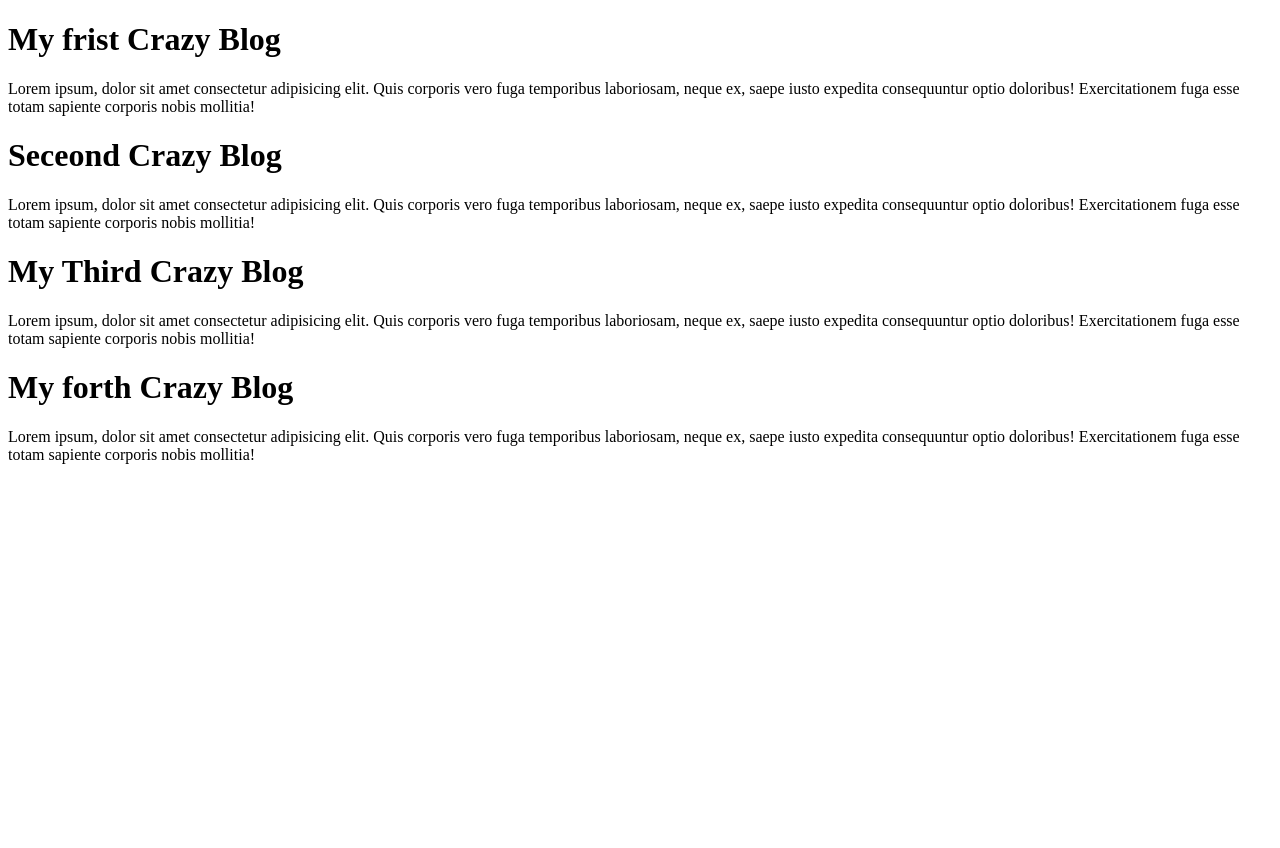
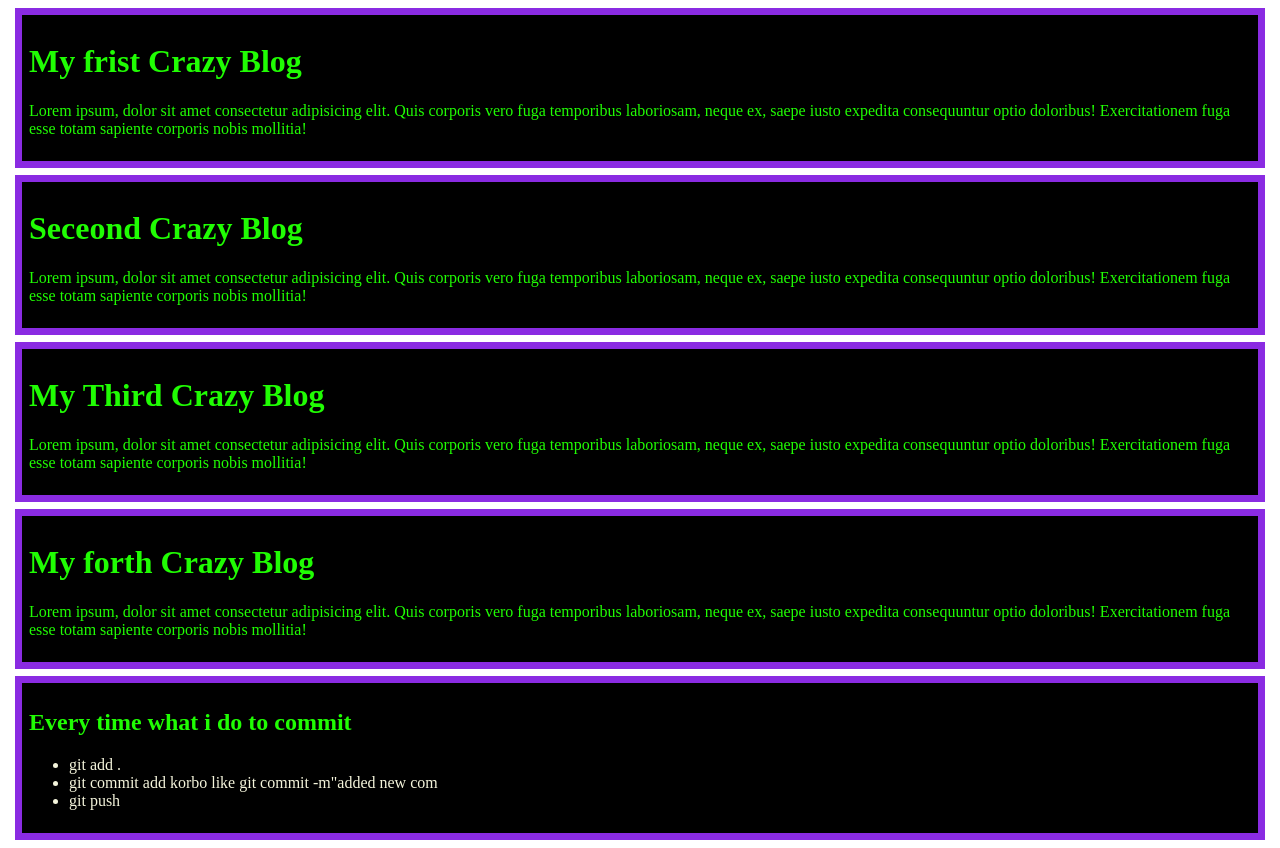
Before and after one commit to mahsanahsan/my-crazy-website, a plain HTML site: page index.html in a window 1280 px wide. Before the commit the page ends 800 px from the top, so only its background shows below. Drawn offline with Linux system fonts and the light colour scheme.

Commit message:
added a list of git commit

```diff
--- a/index.html
+++ b/index.html
@@ -3,7 +3,8 @@
 <head>
     <meta charset="UTF-8">
     <meta name="viewport" content="width=device-width, initial-scale=1.0">
-    <title>Document</title>
+    <title>My Crazy Website</title>
+    <link rel="stylesheet" href="styles/blog.css">
 </head>
 <body>
     <div>
@@ -22,5 +23,16 @@
         <h1> My forth Crazy Blog</h1>
         <p>Lorem ipsum, dolor sit amet consectetur adipisicing elit. Quis corporis vero fuga temporibus laboriosam, neque ex, saepe iusto expedita consequuntur optio doloribus! Exercitationem fuga esse totam sapiente corporis nobis mollitia!</p>
     </div>
+    <div>
+        <h2> Every time what i do to commit</h2>
+        <ul>
+            <li> git add .</li>
+        <li>git commit add korbo like git commit -m"added new com</li>
+<li>
+    git push
+</li>
+
+        </ul>
+    </div>
 </body>
 </html>
--- a/styles/blog.css
+++ b/styles/blog.css
@@ -0,0 +1,10 @@
+ div{
+    background-color: black;
+    color: rgb(32, 253, 3);
+    margin: 7px;
+    padding: 7px;
+    border: 7px solid blueviolet;
+ }
+ li{
+    color: beige;
+ }
```
